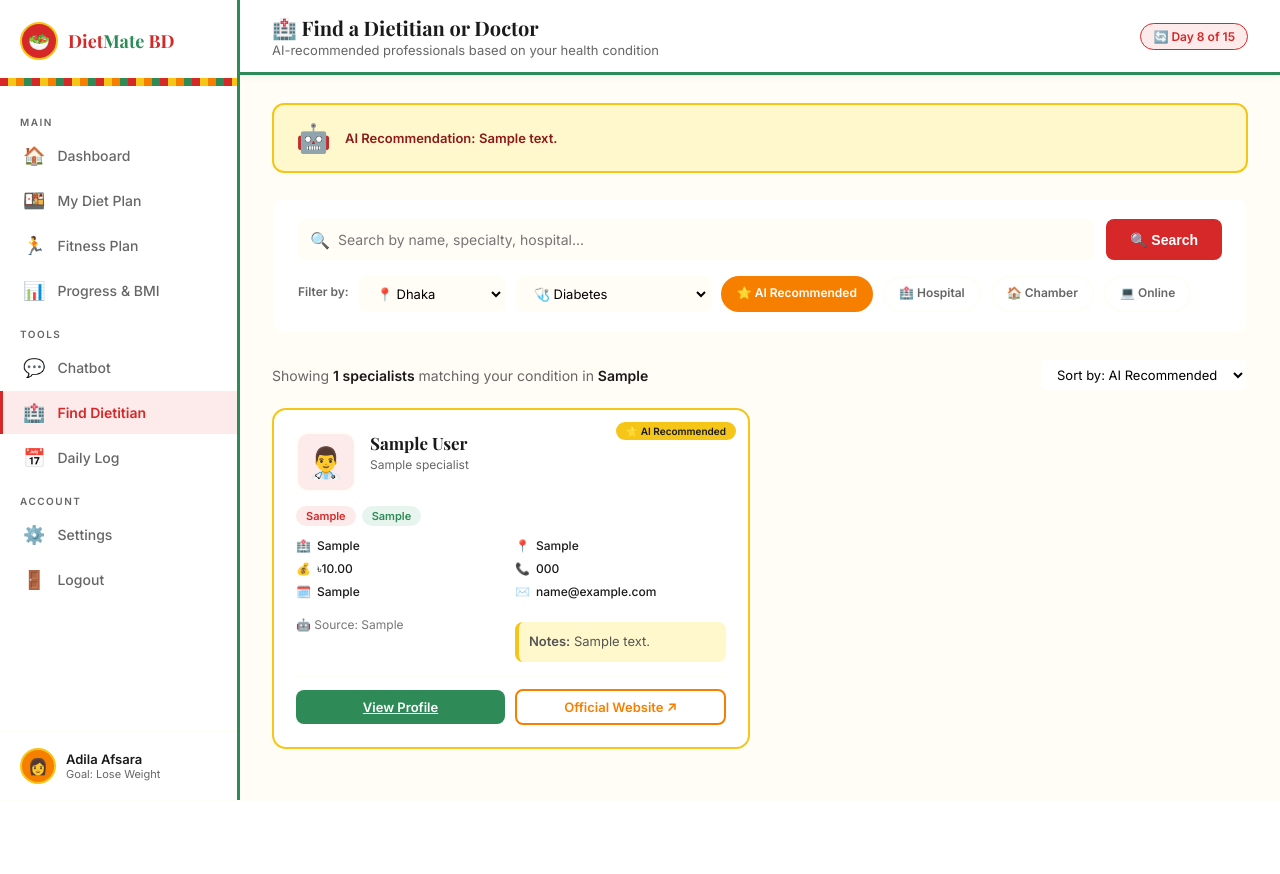
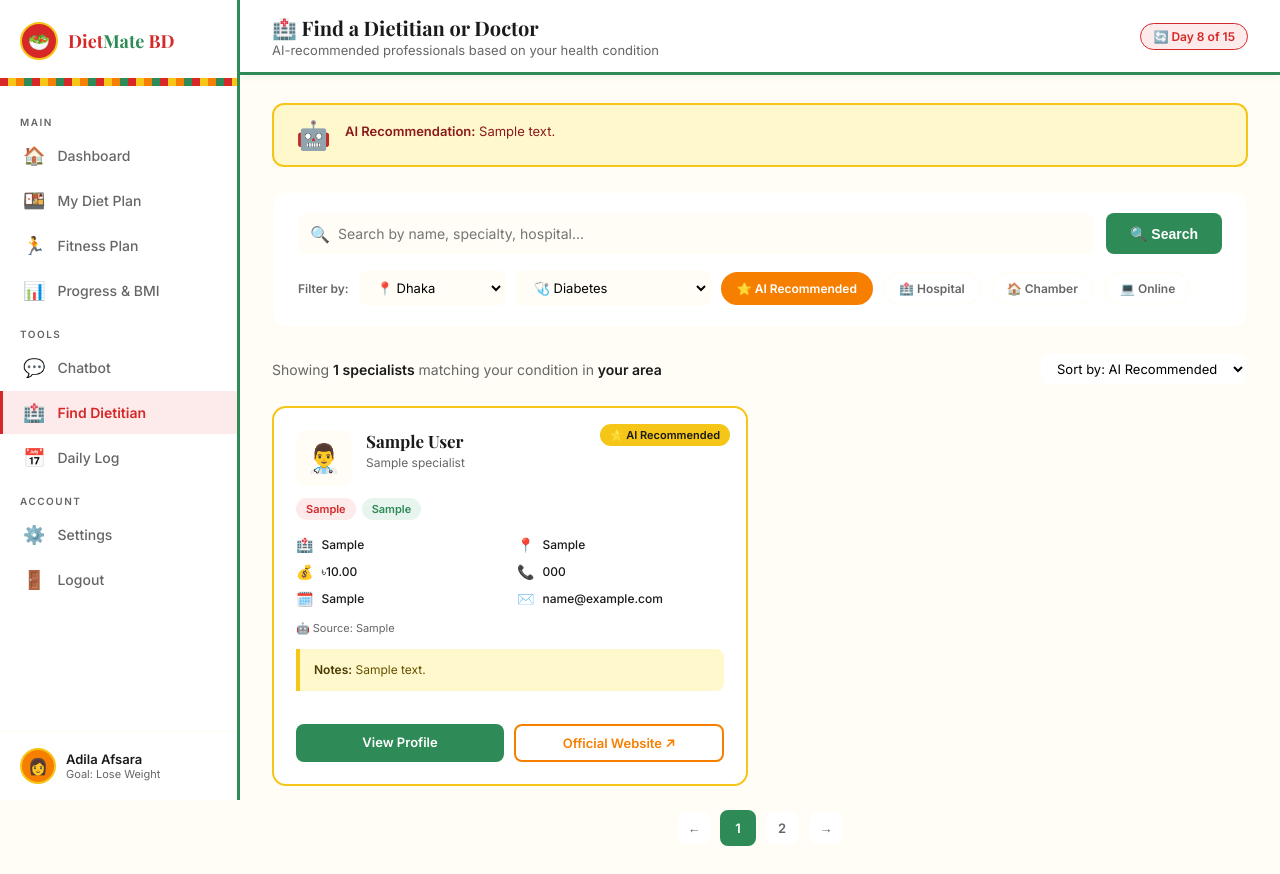
Before and after one commit to adila-afsara/Smart-Diet-Fitness-Planner, a Django app: template templates/DietMate_medical_specialist.html in a window 1280 px wide. Before the commit the page ends 800 px from the top, so only its background shows below. Run offline with Django 5.2, Linux system fonts and the light colour scheme; tables that the repository leaves empty hold one stand-in row (values such as "Sample post"); the template is opened without the code that fills it: values that come from a table or form of the project are taken from there, most other values are stand-ins (such as "Sample title", 1, 10 or a date in 2020); parts of the project's set-up code (start-up, migrations or seed data) failed here and were passed over.

Commit message:
Update DietMate_medical_specialist.html
fixed css

```diff
--- a/templates/DietMate_medical_specialist.html
+++ b/templates/DietMate_medical_specialist.html
@@ -45,7 +45,7 @@
     .user-goal { font-size: 11px; color: var(--muted); }
 
     /* ── MAIN ── */
-    .main { margin-left: var(--sidebar-w); flex: 1; display: flex; flex-direction: column; }
+    .main { margin-left: var(--sidebar-w); flex: 1; display: flex; flex-direction: column; min-width: 0; }
 
     /* ── TOPBAR ── */
     .topbar { background: var(--white); border-bottom: 3px solid var(--green); padding: 14px 32px; display: flex; justify-content: space-between; align-items: center; position: sticky; top: 0; z-index: 50; box-shadow: 0 2px 8px rgba(0,0,0,0.05); }
@@ -56,102 +56,108 @@
     /* ── CONTENT ── */
     .content { padding: 28px 32px; flex: 1; }
 
-    /* ── AI SUGGESTION BANNER ── */
-    .ai-banner { background: var(--yellow-light); border: 2px solid var(--yellow); border-radius: 12px; padding: 16px 22px; margin-bottom: 24px; display: flex; align-items: center; gap: 14px; }
-    .ai-banner-icon { font-size: 28px; flex-shrink: 0; }
+    /* ── AI BANNER ── */
+    .ai-banner { background: var(--yellow-light); border: 2px solid var(--yellow); border-radius: 12px; padding: 16px 22px; margin-bottom: 24px; display: flex; align-items: flex-start; gap: 14px; }
+    .ai-banner-icon { font-size: 28px; flex-shrink: 0; line-height: 1; }
     .ai-banner-text { font-size: 13px; color: #8B1A1A; line-height: 1.6; }
-    .ai-banner-text strong { color: #8B1A1A; }
 
     /* ── SEARCH & FILTERS ── */
     .search-filter-bar { background: var(--white); border-radius: 12px; padding: 20px 24px; margin-bottom: 24px; border: 2px solid var(--offwhite); }
     .search-row { display: flex; gap: 12px; margin-bottom: 16px; }
     .search-input-wrap { flex: 1; position: relative; }
     .search-icon { position: absolute; left: 12px; top: 50%; transform: translateY(-50%); font-size: 16px; }
-    .search-input { width: 100%; padding: 10px 12px 10px 38px; border: 2px solid var(--offwhite); border-radius: 8px; font-size: 14px; font-family: 'Inter', sans-serif; background: var(--offwhite); transition: border-color 0.2s; outline: none; }
+    .search-input { width: 100%; padding: 10px 12px 10px 38px; border: 2px solid var(--offwhite); border-radius: 8px; font-size: 14px; font-family: 'Inter', sans-serif; background: var(--offwhite); outline: none; transition: border-color 0.2s; }
     .search-input:focus { border-color: var(--orange); background: var(--white); }
 
-    /* GREEN BUTTON */
-    .search-btn { background: var(--red); color: white; border: none; border-radius: 8px; padding: 10px 24px; font-size: 14px; font-weight: 600; cursor: pointer; transition: background 0.2s; white-space: nowrap; }
+    .search-btn { background: var(--green); color: white; border: none; border-radius: 8px; padding: 10px 24px; font-size: 14px; font-weight: 600; cursor: pointer; transition: background 0.2s; white-space: nowrap; }
     .search-btn:hover { background: var(--green-hover); }
 
-    .filter-row { display: flex; gap: 10px; flex-wrap: wrap; }
-    .filter-label { font-size: 12px; font-weight: 600; color: var(--muted); padding-top: 8px; white-space: nowrap; }
-    .filter-select { padding: 7px 12px; border: 2px solid var(--offwhite); border-radius: 8px; font-size: 13px; font-family: 'Inter', sans-serif; background: var(--offwhite); cursor: pointer; outline: none; transition: border-color 0.2s; }
-    .filter-select:focus { border-color: var(--orange); }
+    .filter-row { display: flex; gap: 10px; flex-wrap: wrap; align-items: center; }
+    .filter-label { font-size: 12px; font-weight: 600; color: var(--muted); white-space: nowrap; }
+    .filter-select { padding: 7px 12px; border: 2px solid var(--offwhite); border-radius: 8px; font-size: 13px; font-family: 'Inter', sans-serif; background: var(--offwhite); cursor: pointer; outline: none; }
     .filter-chip { padding: 7px 14px; border: 2px solid var(--offwhite); border-radius: 20px; font-size: 12px; font-weight: 600; cursor: pointer; background: var(--white); color: var(--muted); transition: all 0.2s; white-space: nowrap; }
     .filter-chip:hover { border-color: var(--orange); color: var(--orange); }
     .filter-chip.active { background: var(--orange); color: white; border-color: var(--orange); }
 
     /* ── RESULTS INFO ── */
-    .results-info { display: flex; justify-content: space-between; align-items: center; margin-bottom: 16px; }
+    .results-info { display: flex; justify-content: space-between; align-items: center; margin-bottom: 20px; }
     .results-count { font-size: 14px; color: var(--muted); }
     .results-count span { color: var(--text); font-weight: 600; }
     .sort-select { padding: 6px 12px; border: 2px solid var(--offwhite); border-radius: 8px; font-size: 13px; font-family: 'Inter', sans-serif; background: var(--white); cursor: pointer; outline: none; }
 
-    /* ── DOCTORS GRID ── */
-    .doctors-grid { display: grid; grid-template-columns: repeat(2, 1fr); gap: 20px; margin-bottom: 24px; }
+    /* ── DOCTORS GRID (2 COLUMNS) ── */
+    .doctors-grid { display: grid; grid-template-columns: repeat(2, 1fr); gap: 24px; margin-bottom: 24px; }
 
-    .doctor-card { background: var(--white); border-radius: 14px; padding: 22px; border: 2px solid var(--offwhite); transition: all 0.25s; position: relative; overflow: hidden; }
+    @media (max-width: 1024px) {
+      .doctors-grid { grid-template-columns: 1fr; }
+    }
+
+    /* ── CARD STYLING ── */
+    .doctor-card {
+      background: var(--white);
+      border-radius: 14px;
+      padding: 22px;
+      border: 2px solid var(--offwhite);
+      transition: all 0.25s;
+      position: relative;
+      display: flex;
+      flex-direction: column;
+      justify-content: space-between;
+    }
+
     .doctor-card:hover { border-color: var(--orange); transform: translateY(-3px); box-shadow: 0 8px 24px rgba(247,127,0,0.12); }
     .doctor-card.recommended { border-color: var(--yellow); }
-    .doctor-card.recommended::before { content: "⭐ AI Recommended"; position: absolute; top: 12px; right: 12px; background: var(--yellow); color: var(--text); font-size: 10px; font-weight: 700; padding: 3px 10px; border-radius: 12px; }
 
-    .doctor-header { display: flex; gap: 14px; margin-bottom: 14px; }
-    .doctor-avatar { width: 60px; height: 60px; border-radius: 12px; display: flex; align-items: center; justify-content: center; font-size: 30px; flex-shrink: 0; border: 2px solid var(--offwhite); }
-    .avatar-1 { background: var(--red-light); }
-    .avatar-2 { background: var(--orange-light); }
-    .avatar-3 { background: var(--green-light); }
-    .avatar-4 { background: var(--yellow-light); }
+    .ai-badge {
+      position: absolute;
+      top: 16px;
+      right: 16px;
+      background: var(--yellow);
+      color: var(--text);
+      font-size: 11px;
+      font-weight: 700;
+      padding: 4px 10px;
+      border-radius: 12px;
+    }
 
-    .doctor-info { flex: 1; }
+    .doctor-header { display: flex; gap: 14px; margin-bottom: 12px; padding-right: 110px; }
+    .doctor-avatar { width: 56px; height: 56px; border-radius: 12px; display: flex; align-items: center; justify-content: center; font-size: 28px; flex-shrink: 0; background: var(--offwhite); }
     .doctor-name { font-family: 'Playfair Display', serif; font-size: 17px; font-weight: 700; color: var(--text); margin-bottom: 3px; }
-    .doctor-title { font-size: 12px; color: var(--muted); margin-bottom: 6px; }
-    .doctor-rating { display: flex; align-items: center; gap: 4px; font-size: 13px; }
-    .stars { color: var(--yellow); font-size: 13px; }
-    .rating-num { font-weight: 600; color: var(--text); }
-    .rating-count { color: var(--muted); font-size: 11px; }
+    .doctor-title { font-size: 12px; color: var(--muted); line-height: 1.4; }
 
-    .doctor-tags { display: flex; gap: 6px; flex-wrap: wrap; margin-bottom: 12px; }
-    .doctor-tag { font-size: 11px; font-weight: 600; padding: 3px 10px; border-radius: 12px; }
+    .doctor-tags { display: flex; gap: 6px; flex-wrap: wrap; margin-bottom: 16px; }
+    .doctor-tag { font-size: 11px; font-weight: 600; padding: 4px 10px; border-radius: 12px; }
     .tag-red { background: var(--red-light); color: var(--red); }
-    .tag-orange { background: var(--orange-light); color: var(--orange); }
     .tag-green { background: var(--green-light); color: var(--green); }
-    .tag-yellow { background: var(--yellow-light); color: #9A7D00; }
 
-    .doctor-details { display: grid; grid-template-columns: 1fr 1fr; gap: 8px; margin-bottom: 14px; }
-    .detail-item { display: flex; align-items: center; gap: 6px; font-size: 12px; color: var(--muted); }
+    .doctor-details { display: grid; grid-template-columns: 1fr 1fr; gap: 10px 14px; margin-bottom: 14px; }
+    .detail-item { display: flex; align-items: center; gap: 8px; font-size: 12px; color: var(--muted); }
     .detail-icon { font-size: 14px; flex-shrink: 0; }
-    .detail-value { color: var(--text); font-weight: 500; }
+    .detail-value { color: var(--text); font-weight: 500; white-space: nowrap; overflow: hidden; text-overflow: ellipsis; }
 
-    .doctor-footer { display: flex; gap: 10px; align-items: center; padding-top: 12px; border-top: 1px solid var(--offwhite); }
+    .doctor-source { font-size: 11px; color: var(--muted); display: flex; align-items: center; gap: 5px; margin-bottom: 14px; }
 
-    /* GREEN BUTTON */
-    .view-btn { flex: 1; background: var(--green); color: white; border: none; border-radius: 8px; padding: 9px; font-size: 13px; font-weight: 600; cursor: pointer; transition: background 0.2s; text-align: center; }
+    .doctor-notes {
+      background: var(--yellow-light);
+      border-left: 4px solid var(--yellow);
+      border-radius: 0 8px 8px 0;
+      padding: 12px 14px;
+      margin-bottom: 18px;
+      font-size: 12px;
+      line-height: 1.5;
+      color: #665000;
+    }
+    .doctor-notes strong { color: #4A3A00; }
+
+    .doctor-footer { display: flex; gap: 10px; margin-top: auto; padding-top: 14px; border-top: 1px solid var(--offwhite); }
+
+    .view-btn { flex: 1; background: var(--green); color: white; border: none; border-radius: 8px; padding: 10px; font-size: 13px; font-weight: 600; cursor: pointer; transition: background 0.2s; text-align: center; text-decoration: none; display: inline-block; }
     .view-btn:hover { background: var(--green-hover); }
 
-    .external-btn { flex: 1; background: transparent; color: var(--orange); border: 2px solid var(--orange); border-radius: 8px; padding: 8px; font-size: 13px; font-weight: 600; cursor: pointer; transition: all 0.2s; text-decoration: none; text-align: center; display: inline-block; white-space: nowrap; }
+    .external-btn { flex: 1; background: transparent; color: var(--orange); border: 2px solid var(--orange); border-radius: 8px; padding: 9px; font-size: 13px; font-weight: 600; cursor: pointer; transition: all 0.2s; text-decoration: none; text-align: center; display: inline-block; white-space: nowrap; }
     .external-btn:hover { background: var(--orange); color: white; }
-    /* SOURCE */
-    .doctor-source{
-    margin-top:10px;
-    font-size:12px;
-    color:#777;
-    }
 
-    /* DOCTOR'S NOTE */
-    .doctor-notes{
-    margin-top:15px;
-    padding:10px;
-    background:#FFF8CC;
-    border-left:4px solid #F5C518;
-    border-radius:8px;
-    font-size:13px;
-    color:#555;
-    line-height:1.5;
-   }
-
-    /* ── PAGINATION ── */
-    .pagination { display: flex; justify-content: center; gap: 8px; margin-top: 8px; }
+    .pagination { display: flex; justify-content: center; gap: 8px; margin-top: 12px; }
     .page-btn { width: 36px; height: 36px; border-radius: 8px; border: 2px solid var(--offwhite); background: var(--white); font-size: 13px; font-weight: 600; cursor: pointer; display: flex; align-items: center; justify-content: center; transition: all 0.2s; color: var(--muted); }
     .page-btn:hover { border-color: var(--orange); color: var(--orange); }
     .page-btn.active { background: var(--green); color: white; border-color: var(--green); }
@@ -189,7 +195,7 @@
     </div>
   </aside>
 
-  <!-- Main -->
+  <!-- Main Area -->
   <main class="main">
     <div class="topbar">
       <div class="topbar-left">
@@ -201,11 +207,11 @@
 
     <div class="content">
 
-      <!-- AI Suggestion Banner -->
+      <!-- AI Banner -->
       <div class="ai-banner">
         <div class="ai-banner-icon">🤖</div>
         <div class="ai-banner-text">
-          <strong>AI Recommendation:</strong> <strong>{{ summary }}</strong>
+          <strong>AI Recommendation:</strong> {{ summary }}
         </div>
       </div>
 
@@ -243,7 +249,7 @@
 
       <!-- Results Info -->
       <div class="results-info">
-        <div class="results-count">Showing <span>{{ specialists|length }} specialists</span> matching your condition in <span>{{ profile.location }}</span></div>
+        <div class="results-count">Showing <span>{{ specialists|length }} specialists</span> matching your condition in <span>{{ request.GET.location|default:"your area" }}</span></div>
         <select class="sort-select">
           <option>Sort by: AI Recommended</option>
           <option>Sort by: Rating</option>
@@ -252,49 +258,30 @@
       </div>
 
       <!-- Doctors Grid -->
+      <div class="doctors-grid">
+        {% for specialist in specialists %}
+        <div class="doctor-card {% if forloop.first %}recommended{% endif %}">
+          {% if forloop.first %}
+            <div class="ai-badge">⭐ AI Recommended</div>
+          {% endif %}
 
-        <div class="doctors-grid">
-
-           {% for specialist in specialists %}
-
-         <div class="doctor-card {% if forloop.first %}recommended{% endif %}">
-
+          <div>
             <div class="doctor-header">
-
-         <div class="doctor-avatar avatar-1">
-            👨‍⚕️
+              <div class="doctor-avatar">👨‍⚕️</div>
+              <div>
+                <div class="doctor-name">{{ specialist.full_name }}</div>
+                <div class="doctor-title">{{ specialist.title }}</div>
               </div>
-
-        <div class="doctor-info">
-
-            <div class="doctor-name">
-                {{ specialist.full_name }}
-            </div>
-
-              <div class="doctor-title">
-                {{ specialist.title }}
-              </div>
-
-          </div>
-
             </div>
 
             <div class="doctor-tags">
-
-        <span class="doctor-tag tag-red">
-            {{ specialist.specialist_type }}
-        </span>
-
-        <span class="doctor-tag tag-green">
-            {{ specialist.specialty }}
-        </span>
-
+              <span class="doctor-tag tag-red">{{ specialist.specialist_type }}</span>
+              <span class="doctor-tag tag-green">{{ specialist.specialty }}</span>
             </div>
 
             <div class="doctor-details">
-
               <div class="detail-item">
-            🏥
+                <span class="detail-icon">🏥</span>
                 <span class="detail-value">
                   {% if specialist.hospital_clinic %}
                     {{ specialist.hospital_clinic }}
@@ -305,39 +292,34 @@
               </div>
 
               <div class="detail-item">
-            📍
-            <span class="detail-value">
-                {{ specialist.location }}
-            </span>
+                <span class="detail-icon">📍</span>
+                <span class="detail-value">{{ specialist.location }}</span>
               </div>
 
               <div class="detail-item">
-            💰
+                <span class="detail-icon">💰</span>
                 <span class="detail-value">
-
                   {% if specialist.consultation_fee_bdt %}
                     ৳{{ specialist.consultation_fee_bdt }}
                   {% else %}
                     Not Available
                   {% endif %}
-
                 </span>
               </div>
 
               <div class="detail-item">
-            📞
+                <span class="detail-icon">📞</span>
                 <span class="detail-value">
-
                   {% if specialist.contact_number %}
                     {{ specialist.contact_number }}
                   {% else %}
                     Not Available
                   {% endif %}
-
                 </span>
               </div>
+
               <div class="detail-item">
-           🗓️
+                <span class="detail-icon">🗓️</span>
                 <span class="detail-value">
                   {% if specialist.available_days %}
                     {{ specialist.available_days }}
@@ -346,8 +328,9 @@
                   {% endif %}
                 </span>
               </div>
+
               <div class="detail-item">
-           ✉️
+                <span class="detail-icon">✉️</span>
                 <span class="detail-value">
                   {% if specialist.email %}
                     {{ specialist.email }}
@@ -356,48 +339,36 @@
                   {% endif %}
                 </span>
               </div>
+            </div>
 
-      <div class="doctor-source">
-      🤖 Source: {{ specialist.source }}
-      </div>
+            <div class="doctor-source">🤖 Source: {{ specialist.source }}</div>
+
             {% if specialist.notes %}
             <div class="doctor-notes">
-        <strong>Notes:</strong>
-        {{ specialist.notes }}
+              <strong>Notes:</strong> {{ specialist.notes }}
             </div>
             {% endif %}
           </div>
 
           <div class="doctor-footer">
-
-         <a href="{% url 'medical_specialist_detail' specialist.id %}"
-           class="view-btn">
-           View Profile
-         </a>
-
+            <a href="{% url 'medical_specialist_detail' specialist.id %}" class="view-btn">View Profile</a>
             {% if specialist.website %}
-       <a href="{{ specialist.website }}"
-target="_blank"
-class="external-btn">
-Official Website ↗
-       </a>
+            <a href="{{ specialist.website }}" target="_blank" class="external-btn">Official Website ↗</a>
             {% endif %}
-
+          </div>
         </div>
         {% empty %}
-
           <h3>No specialists found.</h3>
-
         {% endfor %}
-
       </div>
 
-
-
-
-
-
       <!-- Pagination -->
+      <div class="pagination">
+        <div class="page-btn">←</div>
+        <div class="page-btn active">1</div>
+        <div class="page-btn">2</div>
+        <div class="page-btn">→</div>
+      </div>
 
     </div>
   </main>
```
Lines whose indentation alone changed are shown as unchanged.
